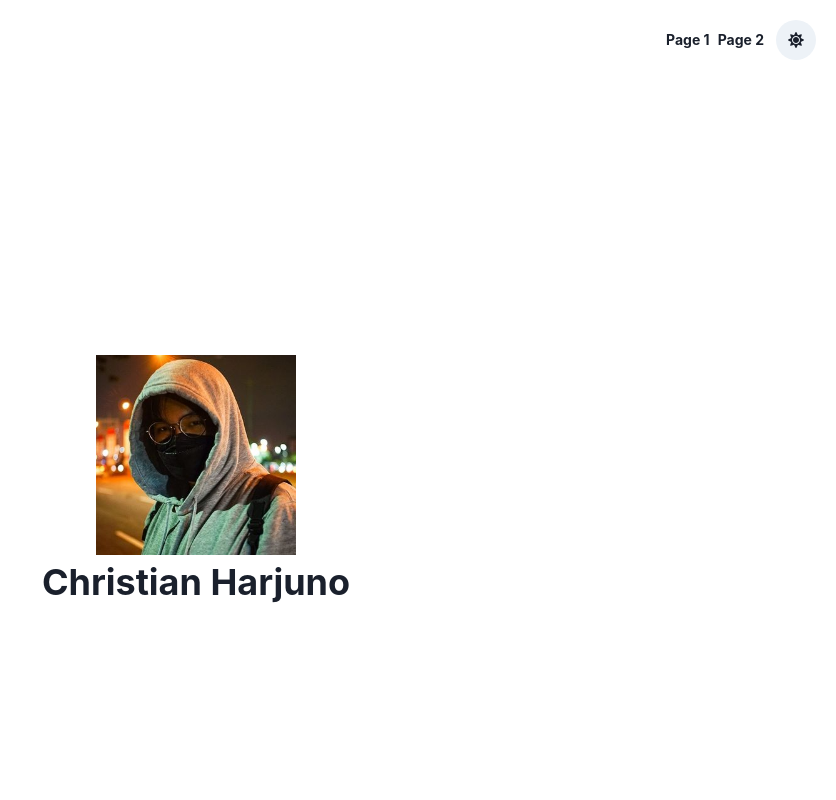
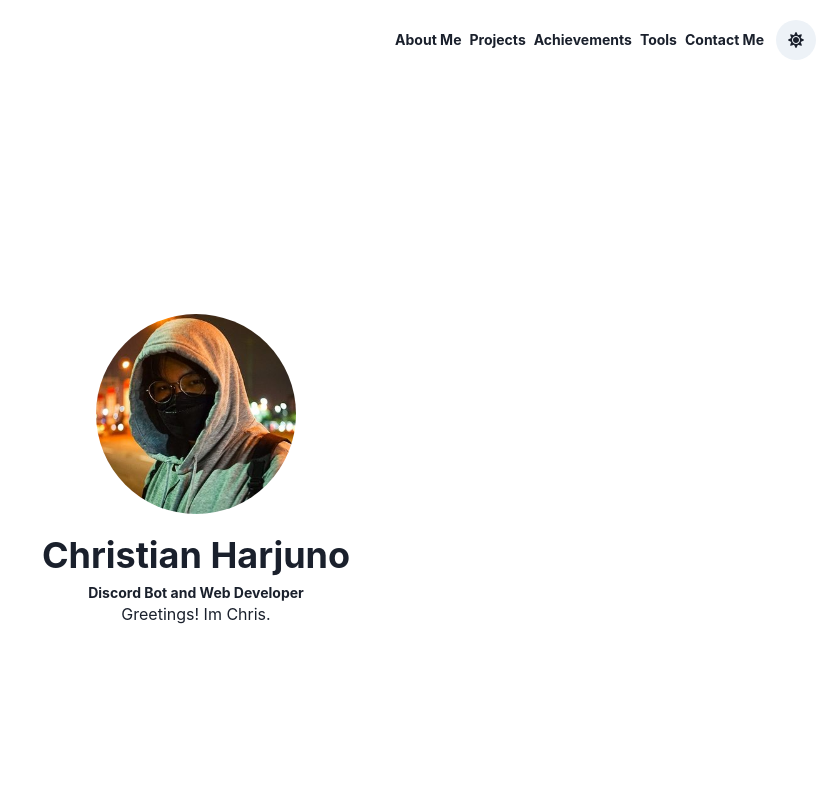
Before and after one commit to SorataBaka/harjuno.xyz-V2, a Next.js app: page / in a window 1280 px wide. Shown: the top 800 px of the page, without its empty margins (444-1280 px from the left). Built offline with nearby package versions, Linux system fonts and the light colour scheme.

Commit message:
refactor: changed header method

```diff
--- /dev/null
+++ b/commitlint.config.js
@@ -0,0 +1 @@
+module.exports = { extends: ["@commitlint/config-conventional"] };
--- a/components/header.jsx
+++ b/components/header.jsx
@@ -17,40 +17,51 @@ export default function Header(props) {
 	useEffect(() => {
 		props.refList.page1.current.scrollIntoView({ behavior: "smooth" });
 	});
+	const headerButton = [
+		{
+			display: "About Me",
+			pageNumber: "page1",
+		},
+		{
+			display: "Projects",
+			pageNumber: "page2",
+		},
+		{
+			display: "Achievements",
+			pageNumber: "page3",
+		},
+		{
+			display: "Tools",
+			pageNumber: "page4",
+		},
+		{
+			display: "Contact Me",
+			pageNumber: "page5",
+		},
+	];
 	return (
 		<Flex minHeight={10} justifyContent="flex-end" p={5}>
 			<Center display="flex" justifyContent="space-evenly">
+				{headerButton.map((button) => (
 					<Heading
+						key={button.pageNumber}
 						cursor="pointer"
 						size="xs"
 						ml={2}
 						onClick={() => {
 							// Check if the ref exists in the current context
-						if (props.refList.page1.current !== null) {
-							return props.refList.page1.current.scrollIntoView({
+							if (props.refList[button.pageNumber].current !== null) {
+								return props.refList[button.pageNumber].current.scrollIntoView({
 									behavior: "smooth",
 								});
 							}
 							router.push("/");
 						}}
 					>
-					Page 1
+						{button.display}
 					</Heading>
-				<Heading
-					cursor="pointer"
-					size="xs"
-					ml={2}
-					onClick={() => {
-						if (props.refList.page2.current !== null) {
-							return props.refList.page2.current.scrollIntoView({
-								behavior: "smooth",
-							});
-						}
-						props.refList.page2.current.scrollIntoView({ behavior: "smooth" });
-					}}
-				>
-					Page 2
-				</Heading>
+				))}
+
 				<IconButton
 					icon={colorMode === "dark" ? <FaMoon /> : <FaSun />}
 					isRound={true}
--- a/package.json
+++ b/package.json
@@ -20,6 +20,8 @@
     "sharp": "^0.30.3"
   },
   "devDependencies": {
+    "@commitlint/cli": "^16.2.3",
+    "@commitlint/config-conventional": "^16.2.1",
     "eslint": "8.12.0",
     "eslint-config-next": "12.1.1",
     "husky": "^7.0.4"
--- a/pages/_app.js
+++ b/pages/_app.js
@@ -3,14 +3,19 @@ import Header from "../components/header.jsx";
 import Footer from "../components/footer.jsx";
 import { ChakraProvider } from "@chakra-ui/react";
 import Head from "next/head";
-
 import { useRef } from "react";
 function MyApp({ Component, pageProps }) {
 	const page1ref = useRef(null);
 	const page2ref = useRef(null);
+	const page3ref = useRef(null);
+	const page4ref = useRef(null);
+	const page5ref = useRef(null);
 	const references = {
 		page1: page1ref,
 		page2: page2ref,
+		page3: page3ref,
+		page4: page4ref,
+		page5: page5ref,
 	};
 	pageProps.references = references;
 	return (
@@ -52,7 +57,15 @@ function MyApp({ Component, pageProps }) {
 				/>
 				<meta property="twitter:image" content="/api/assets/snapshot.png" />
 			</Head>
-			<Header refList={{ page1: page1ref, page2: page2ref }} />
+			<Header
+				refList={{
+					page1: page1ref,
+					page2: page2ref,
+					page3: page3ref,
+					page4: page4ref,
+					page5: page5ref,
+				}}
+			/>
 			<Component {...pageProps} />
 			<Footer />
 		</ChakraProvider>
--- a/pages/index.jsx
+++ b/pages/index.jsx
@@ -1,5 +1,5 @@
 import styles from "../styles/Home.module.css";
-import { Heading, Flex, Center, Box } from "@chakra-ui/react";
+import { Heading, Flex, Center, Text } from "@chakra-ui/react";
 import Image from "next/image";
 export default function Home(props) {
 	return (
@@ -13,15 +13,21 @@ export default function Home(props) {
 				ref={props.references.page1}
 			>
 				<Center flexDir={"column"}>
-					<Box borderRadius={100}>
+					<Flex position="relative" bottom={5}>
 						<Image
 							src={"/profile.jpg"}
 							width={200}
 							height={200}
 							alt="Christian Harjuno Profile Picture"
+							className="rounder-full"
+							style={{ borderRadius: "100%" }}
 						/>
-					</Box>
+					</Flex>
 					<Heading>Christian Harjuno</Heading>
+					<Heading size="xs" mt={2}>
+						Discord Bot and Web Developer
+					</Heading>
+					<Text>Greetings! Im Chris. </Text>
 				</Center>
 			</Flex>
 			<Flex
@@ -33,7 +39,43 @@ export default function Home(props) {
 				ref={props.references.page2}
 			>
 				<Center>
-					<Heading>Page 2</Heading>
+					<Heading>Projects</Heading>
+				</Center>
+			</Flex>
+			<Flex
+				alignContent="center"
+				justifyContent="center"
+				m={0}
+				p={0}
+				h="100vh"
+				ref={props.references.page3}
+			>
+				<Center>
+					<Heading>Achievements</Heading>
+				</Center>
+			</Flex>
+			<Flex
+				alignContent="center"
+				justifyContent="center"
+				m={0}
+				p={0}
+				h="100vh"
+				ref={props.references.page4}
+			>
+				<Center>
+					<Heading>Tools</Heading>
+				</Center>
+			</Flex>
+			<Flex
+				alignContent="center"
+				justifyContent="center"
+				m={0}
+				p={0}
+				h="100vh"
+				ref={props.references.page5}
+			>
+				<Center>
+					<Heading>Contact Me</Heading>
 				</Center>
 			</Flex>
 		</>
```
Also changed, not shown: 2 other files (tests, documents, lock files or other folders). Lines whose indentation alone changed are shown as unchanged.
